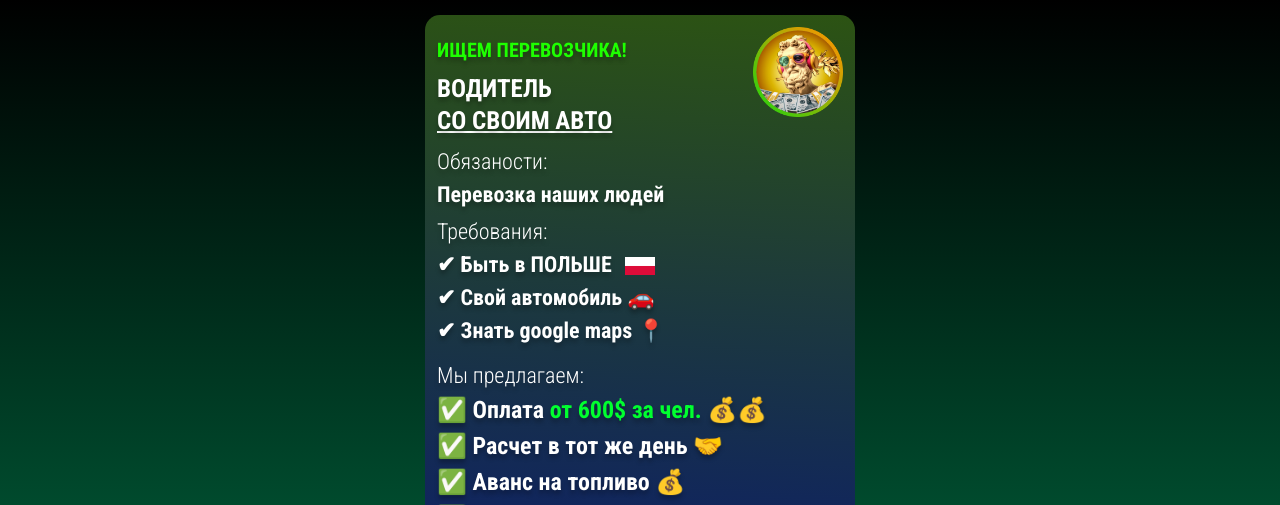
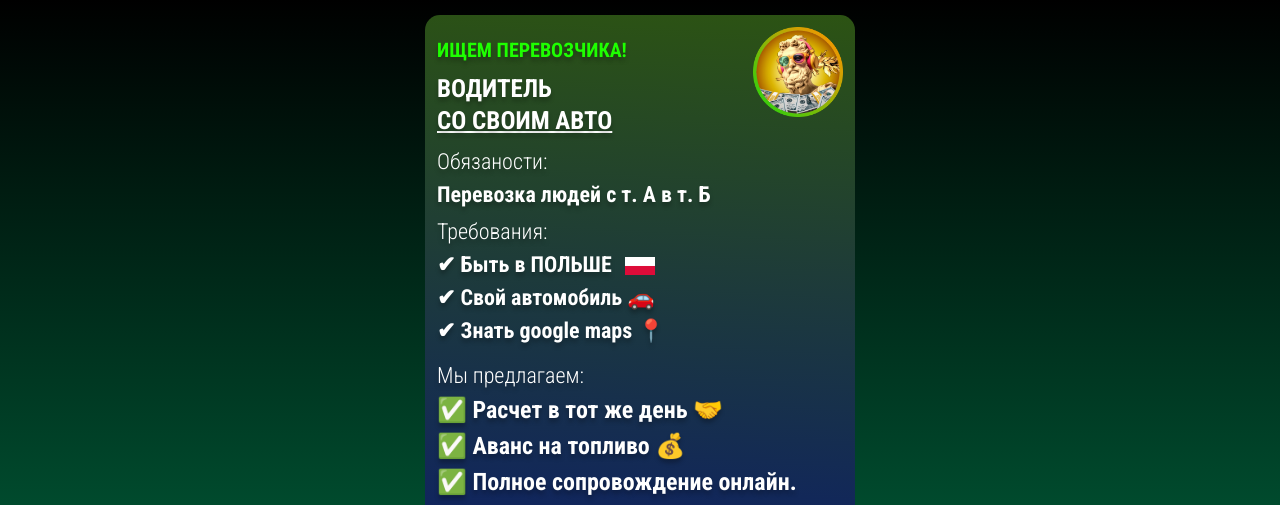
Before and after one commit to telegram-helper/pl-2, a plain HTML site: page index.html in a window 1280 px wide. Shown: the top 505 px of the page. Drawn offline with Linux system fonts and the light colour scheme.

Commit message:
Update index.html

```diff
--- a/index.html
+++ b/index.html
@@ -61,7 +61,7 @@
 		<!-- <h3 class="flex text-[24px] uppercase items-center font-bold mb-2"><img class="mr-2" src="./accets/Location (1).png" width="28" height="28" /> ПОЛЬША</h3> -->
 		<div class="text-[22px] mb-1">
 			<h4 class="font-light">Обязаности:</h4>
-			<p class="font-bold">Перевозка наших людей</p>
+			<p class="font-bold">Перевозка людей с т. А в т. Б</p>
 		</div>
 		<div class="text-[20px] xxs:text-[22px] mb-3">
 			<h4 class="font-light text-[22px]">Требования:️</h4>
@@ -74,7 +74,7 @@
 		<div class="text-[20px] xxs:text-[24px] mb-2">
 			<h4 class="font-light text-[22px]">Мы предлагаем:</h4>
 			<ul class="font-bold">
-				<li>✅ Оплата <span class="text-[#00FF2F]">от 600$ за чел.</span> 💰💰</li>
+<!-- 				<li>✅ Оплата <span class="text-[#00FF2F]">от 600$ за чел.</span> 💰💰</li> -->
 				<li>✅ Расчет в тот же день 🤝</li>
 				<li>✅ Аванс на топливо 💰</li>
 				<li>✅ Полное сопровождение онлайн.</li>
```
